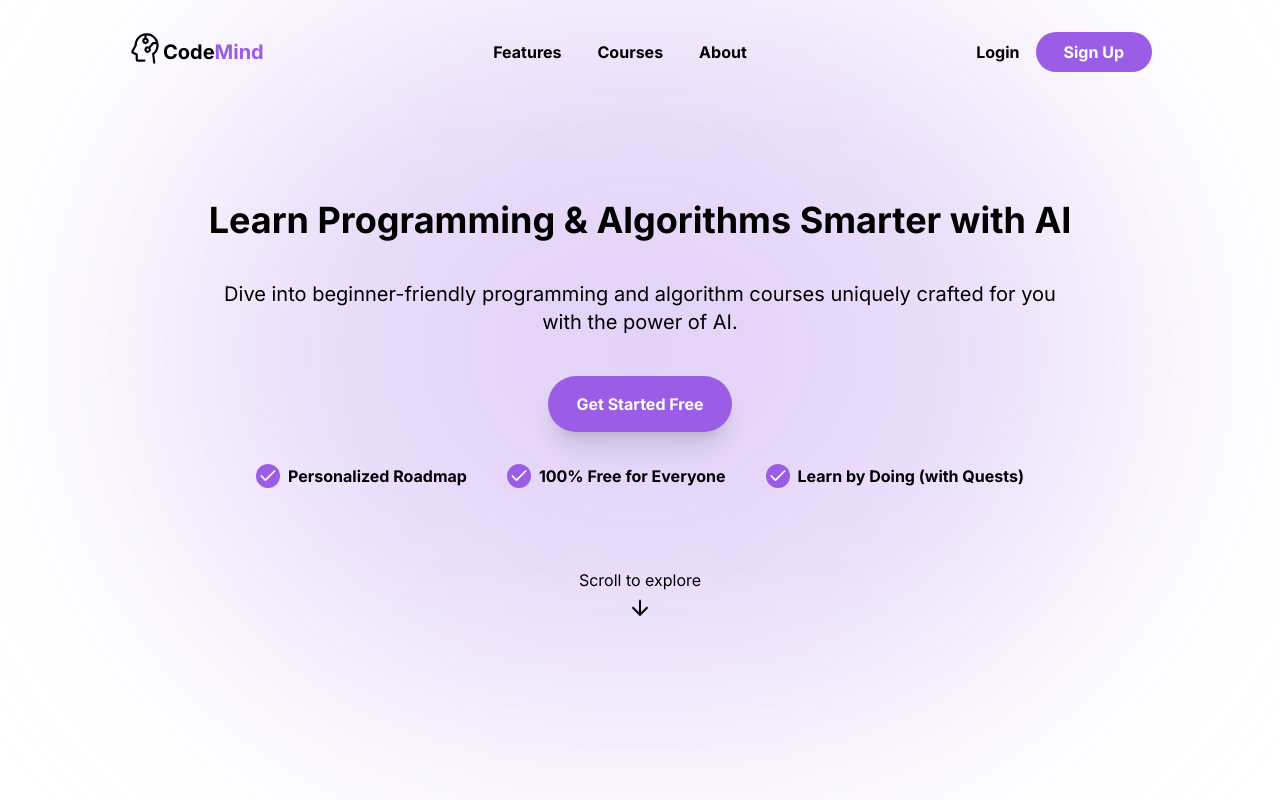
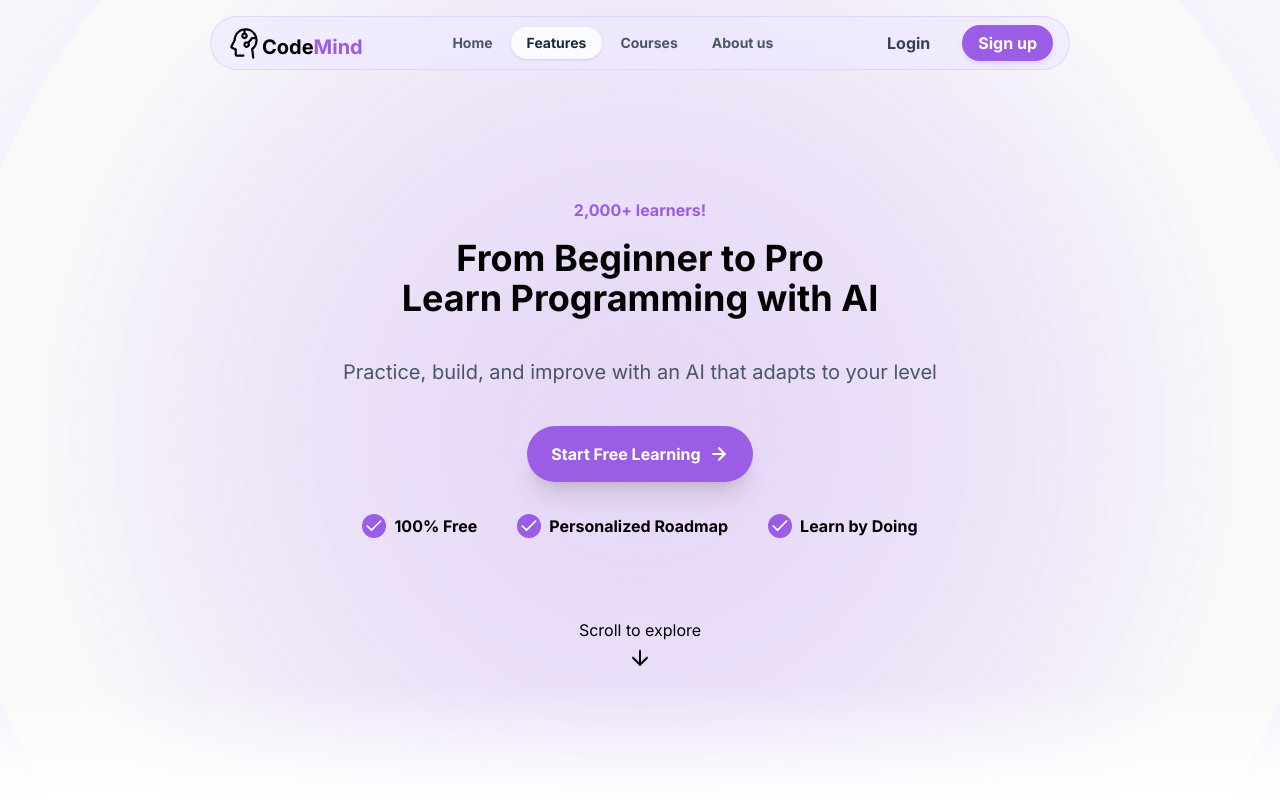
Before and after one commit to AzzOu3108/CodeMind, a Next.js app in the folder frontend/: page / in a window 1280 px wide. Shown: the top 800 px of the page. Built offline with nearby package versions, Linux system fonts and the light colour scheme.

Commit message:
rebuild the hero section

```diff
--- a/frontend/app/components/About.tsx
+++ b/frontend/app/components/About.tsx
@@ -13,7 +13,7 @@ export default function About() {
   return (
     <section
       id='about'
-      className='relative min-h-screen flex-col items-center justify-center md:scroll-m-28'
+      className='relative min-h-screen flex-col items-center justify-center md:scroll-m-28 px-5 lg:px-32 sm:px-20'
     >
       <div className='pointer-events-none'>
         <BlurBackground width={902} height={400} />
--- a/frontend/app/components/Courses.tsx
+++ b/frontend/app/components/Courses.tsx
@@ -20,7 +20,7 @@ export default function Courses() {
   return (
     <section
       id='courses'
-      className='relative min-h-screen scroll-m-5'>
+      className='relative min-h-screen scroll-m-5 px-5 lg:px-32 sm:px-20'>
       <div className='pointer-events-none absolute inset-0 z-0'>
         <BlurBackground width={902} height={369} />
       </div>
--- a/frontend/app/components/Footer.tsx
+++ b/frontend/app/components/Footer.tsx
@@ -7,7 +7,7 @@ export default function Footer() {
   return (
     <section
     id='footer'
-    className='relative h-1/2 w-screen bg-[#c9a8f110] -mx-5 sm:-mx-20 lg:-mx-32'
+    className='relative h-1/2 w-screen bg-[#c9a8f110]'
     >
       <div className='pt-7 px-12'>
 
--- a/frontend/app/components/Hero.tsx
+++ b/frontend/app/components/Hero.tsx
@@ -3,9 +3,10 @@
 import React from 'react'
 import { motion } from 'framer-motion'
 import BlurBackground from './ui/BlurBackground'
-import { ArrowDown, Check } from 'lucide-react'
+import { ArrowDown, ArrowRight, Check } from 'lucide-react'
 import Button from './ui/Button'
 import Link from 'next/link'
+import Image from 'next/image'
 
 const SPRING: [number, number, number, number] = [0.22, 1, 0.36, 1]
 
@@ -16,9 +17,9 @@ const fadeUp = (delay: number) => ({
 })
 
 const features = [
+  "100% Free",
   "Personalized Roadmap",
-  "100% Free for Everyone",
-  "Learn by Doing (with Quests)",
+  "Learn by Doing",
 ]
 
 export default function Hero() {
@@ -28,24 +29,31 @@ export default function Hero() {
       className="relative h-screen flex justify-center"
     >
       <div className="pointer-events-none">
-        <BlurBackground />
+        <Image
+        src="/assets/bg-hero-section.svg"
+        alt=""
+        fill
+        className="object-cover -z-30"
+        priority
+      />
       </div>
 
       <div className="text-center z-10 mt-20 md:mt-20 lg:mt-32 2xl:mt-48">
 
         {/* Heading */}
+        <p className='text-primary pb-4 font-semibold'>2,000+ learners!</p>
         <motion.h1
           {...fadeUp(0)}
           className="text-3xl md:text-3xl lg:text-4xl 2xl:text-5xl font-bold pb-10"
         >
-          Learn Programming & Algorithms Smarter with AI
+          From Beginner to Pro
+          <br />
+          Learn Programming with AI
         </motion.h1>
 
         {/* Subheading */}
-        <motion.p {...fadeUp(0.15)} className="pb-10 xl:text-xl">
-          Dive into beginner-friendly programming and algorithm courses uniquely crafted for you
-          <br />
-          with the power of AI.
+        <motion.p {...fadeUp(0.15)} className="pb-6 sm:pb-10 text-sm sm:text-base xl:text-xl text-gray-600">
+          Practice, build, and improve with an AI that adapts to your level
         </motion.p>
 
         {/* CTA Button */}
@@ -58,10 +66,12 @@ export default function Hero() {
           <Button
             type="button"
             aria-label="Get started free"
-            size="lg"
-            className="shadow-xl font-bold"
+            size="md"
+            className="shadow-xl font-semibold"
           >
-            <Link href="/auth/signup">Get Started Free</Link>
+            <Link href="/auth/signup" className="inline-flex items-center gap-2">
+              Start Free Learning <ArrowRight size={20} strokeWidth={2.5} />
+            </Link>
           </Button>
         </motion.div>
 
--- a/frontend/app/components/NavBar.tsx
+++ b/frontend/app/components/NavBar.tsx
@@ -1,9 +1,8 @@
 "use client"
 
 import { motion, AnimatePresence, easeInOut } from "framer-motion"
-import { Menu } from "lucide-react"
-import { useState } from "react"
-import Button from "./ui/Button"
+import { Menu, X } from "lucide-react"
+import { useState, useEffect } from "react"
 import Link from "next/link"
 import Logo from "./ui/Logo"
 
@@ -16,134 +15,228 @@ const slideDown = (delay: number) => ({
 })
 
 const NAV_LINKS = [
+  { href: "#navbar",   label: "Home"     },
   { href: "#features", label: "Features" },
   { href: "#courses",  label: "Courses"  },
-  { href: "#about",    label: "About"    },
+  { href: "#about",    label: "About us" },
 ]
 
-function NavLink({ href, label }: { href: string; label: string }) {
+// ── Per-link pill with hover + active state ──────────────────────────────────
+function NavLink({
+  href,
+  label,
+  active,
+  onClick,
+}: {
+  href: string
+  label: string
+  active: boolean
+  onClick: () => void
+}) {
   const [hovered, setHovered] = useState(false)
+  const highlighted = active || hovered
 
   return (
     <a
       href={href}
-      className="relative pb-1"
+      onClick={onClick}
+      className="relative inline-flex items-center px-4 py-1.5 rounded-full text-sm font-semibold
+                 transition-colors duration-150 select-none"
       onMouseEnter={() => setHovered(true)}
       onMouseLeave={() => setHovered(false)}
     >
-      {label}
+      {/* Animated pill background */}
+      <motion.span
+        className="absolute inset-0 rounded-full bg-white/80 shadow-sm"
+        initial={false}
+        animate={{ opacity: highlighted ? 1 : 0, scale: highlighted ? 1 : 0.92 }}
+        transition={{ duration: 0.35, ease: SPRING }}
+      />
 
-      <motion.span
-        className="absolute bottom-0 left-0 right-0 h-[2px] bg-primary rounded-full"
-        initial={{ scaleX: 0 }}
-        animate={{ scaleX: hovered ? 1 : 0 }}
-        transition={{ duration: 0.3, ease: SPRING }}
-        style={{ originX: 0.5 }}
-      />
+      <span
+        className={`relative z-10 transition-colors duration-150 ${
+          highlighted ? "text-gray-800" : "text-gray-600"
+        }`}
+      >
+        {label}
+      </span>
     </a>
   )
 }
 
+// ── Main Navbar ──────────────────────────────────────────────────────────────
 export default function NavBar() {
-  const [open, setOpen] = useState(false)
+  const [open, setOpen]           = useState(false)
+  const [activeIndex, setActive]  = useState(0)   // "Home" is active by default
+
+  // Optional: auto-highlight based on scroll position
+  useEffect(() => {
+    const sectionIds = NAV_LINKS.map((l) => l.href.replace("#", ""))
+
+    const observer = new IntersectionObserver(
+      (entries) => {
+        entries.forEach((entry) => {
+          if (entry.isIntersecting) {
+            const idx = sectionIds.indexOf(entry.target.id)
+            if (idx !== -1) setActive(idx)
+          }
+        })
+      },
+      { rootMargin: "-40% 0px -55% 0px" }
+    )
+
+    sectionIds.forEach((id) => {
+      const el = document.getElementById(id)
+      if (el) observer.observe(el)
+    })
+
+    return () => observer.disconnect()
+  }, [])
 
   return (
-    <nav className="w-full mx-auto mt-6">
-      <div className="flex items-center justify-between">
+    <nav className="w-full pt-4 px-4 sm:px-6 sticky top-0 z-50">
 
+      {/* ── Centering wrapper: keeps navbar ~860px wide on any screen ─── */}
+      <div className="max-w-[860px] mx-auto">
+
+      {/* ── Pill container ─────────────────────────────────────────────── */}
+      <div
+        className="flex items-center justify-between
+                   bg-[#ede8ff]/60 backdrop-blur-md
+                   px-4 py-2
+                   border border-[#d8caff]/70
+                   rounded-full"
+      >
+        {/* Logo */}
         <motion.div {...slideDown(0)}>
           <Logo />
         </motion.div>
 
+        {/* Hamburger (mobile) */}
         <motion.button
           {...slideDown(0.1)}
-          className="md:hidden"
+          className="md:hidden p-1"
           onClick={() => setOpen(!open)}
           aria-label="Toggle menu"
-          whileTap={{ scale: 0.9 }}
+          whileTap={{ scale: 0.88 }}
         >
-          <Menu size={28} />
+          {open ? <X size={26} /> : <Menu size={26} />}
         </motion.button>
 
-        <ul className="hidden md:flex space-x-9 pt-2 font-semibold 2xl:text-xl">
+        {/* Desktop nav links */}
+        <ul className="hidden md:flex items-center gap-0.5">
           {NAV_LINKS.map((link, i) => (
             <motion.li key={link.href} {...slideDown(0.15 + i * 0.08)}>
-              <NavLink href={link.href} label={link.label} />
+              <NavLink
+                href={link.href}
+                label={link.label}
+                active={activeIndex === i}
+                onClick={() => setActive(i)}
+              />
             </motion.li>
           ))}
         </ul>
 
-        <div className="hidden md:flex pt-2 font-bold space-x-4 2xl:text-xl">
+        {/* Desktop auth */}
+        <div className="hidden md:flex items-center gap-2">
           <motion.div {...slideDown(0.38)}>
-            <button
-              type="button"
-              className="pt-2 hover:text-primary cursor-pointer transition-colors duration-200"
+            <Link
+              href="/auth/login"
+              className="px-6 py-2.5 text-base font-bold text-gray-700
+                          hover:text-purple-700 transition-colors duration-200"
             >
-              <Link href="/auth/login">Login</Link>
-            </button>
+              Login
+            </Link>
           </motion.div>
 
           <motion.div
             {...slideDown(0.46)}
             whileHover={{ scale: 1.04 }}
-            whileTap={{ scale: 0.96 }}
+            whileTap={{ scale: 0.95 }}
           >
-            <Button type="button">
-              <Link href="/auth/signup">Sign Up</Link>
-            </Button>
+                <Link
+                  href="/auth/signup"
+                  className="inline-flex items-center px-4 py-1.5
+                            bg-primary hover:bg-primary/85
+                            text-white text-base font-bold
+                           rounded-full shadow-md shadow-purple-300/40
+                           transition-all duration-300"
+            >
+              Sign up
+            </Link>
           </motion.div>
         </div>
+      </div>
+      </div>{/* end centering wrapper */}
 
-      </div>
-
-      {/* Mobile Menu */}
+      {/* ── Mobile slide-down menu ──────────────────────────────────────── */}
       <AnimatePresence>
         {open && (
           <motion.div
+            key="backdrop"
             initial={{ opacity: 0 }}
             animate={{ opacity: 1 }}
             exit={{ opacity: 0 }}
             transition={{ duration: 0.2 }}
-            className="fixed inset-0 z-40 bg-black/30 backdrop-blur-sm md:hidden"
+            className="fixed inset-0 z-40 bg-black/20 backdrop-blur-sm md:hidden"
             onClick={() => setOpen(false)}
           >
             <motion.div
-              initial={{ y: -20, opacity: 0, scale: 0.97 }}
+              key="panel"
+              initial={{ y: -16, opacity: 0, scale: 0.97 }}
               animate={{ y: 0, opacity: 1, scale: 1 }}
-              exit={{ y: -20, opacity: 0, scale: 0.97 }}
-              transition={{ duration: 0.3, ease: SPRING }}
+              exit={{ y: -16, opacity: 0, scale: 0.97 }}
+              transition={{ duration: 0.28, ease: SPRING }}
               className="absolute top-16 left-1/2 -translate-x-1/2
-                         bg-white rounded-lg p-6 shadow-lg
-                         flex flex-col items-center space-y-3 font-semibold w-3/4"
+                         bg-white/95 backdrop-blur-sm
+                         rounded-2xl p-5 shadow-xl
+                         flex flex-col items-center gap-2
+                         font-semibold w-3/4 max-w-xs"
               onClick={(e) => e.stopPropagation()}
             >
               {NAV_LINKS.map((link, i) => (
                 <motion.a
                   key={link.href}
                   href={link.href}
-                  onClick={() => setOpen(false)}
-                  className="block"
+                  onClick={() => { setActive(i); setOpen(false) }}
+                  className={`w-full text-center px-4 py-2.5 rounded-xl text-sm
+                              transition-colors duration-150 ${
+                                activeIndex === i
+                                  ? "bg-purple-100 text-purple-700"
+                                  : "hover:bg-gray-50 text-gray-700"
+                              }`}
                   initial={{ opacity: 0, x: -10 }}
                   animate={{ opacity: 1, x: 0 }}
                   transition={{ delay: 0.05 + i * 0.07, duration: 0.3, ease: easeInOut }}
-                  whileTap={{ scale: 0.95 }}
+                  whileTap={{ scale: 0.96 }}
                 >
                   {link.label}
                 </motion.a>
               ))}
 
               <motion.div
-                className="flex space-x-4 font-bold pt-2"
+                className="flex items-center gap-3 pt-2 w-full justify-center border-t border-gray-100"
                 initial={{ opacity: 0, y: 8 }}
                 animate={{ opacity: 1, y: 0 }}
-                transition={{ delay: 0.28, duration: 0.3, ease: easeInOut }}
+                transition={{ delay: 0.3, duration: 0.3, ease: easeInOut }}
               >
-                <button className="hover:text-primary cursor-pointer">
-                  <Link href="/auth/login">Login</Link>
-                </button>
-                <Button type="button">
-                  <Link href="/auth/signup">Sign Up</Link>
-                </Button>
+                <Link
+                  href="/auth/login"
+                  className="px-4 py-2 text-base font-bold text-gray-700
+                             hover:text-purple-700 transition-colors duration-200"
+                  onClick={() => setOpen(false)}
+                >
+                  Login
+                </Link>
+                <Link
+                  href="/auth/signup"
+                  className="px-5 py-2 bg-primary hover:bg-primary/85
+                              text-white text-base font-bold rounded-full
+                              transition-all duration-300"
+                  onClick={() => setOpen(false)}
+                >
+                  Sign up
+                </Link>
               </motion.div>
             </motion.div>
           </motion.div>
--- a/frontend/app/page.tsx
+++ b/frontend/app/page.tsx
@@ -8,9 +8,7 @@ import About from "./components/About";
 import Footer from "./components/Footer";
 import Hero from "./components/Hero";
 import { useEffect } from "react";
-import Techstack from "./components/Techstack";
 import TechStack from "./components/Techstack";
-import DashboardContent from "./dashboard/components/DashboardContent";
 
 export default function Home() {
 
@@ -21,15 +19,24 @@ export default function Home() {
   }, [])
 
   return (
-    <div className="px-5 lg:px-32 sm:px-20">
-      <NavBar />
-      <main>
-      <Hero />
+    <div>
+      <div className="relative">
+        <Image
+          src="/assets/bg-hero-section.svg"
+          alt=""
+          fill
+          className="object-cover -z-10"
+          priority
+        />
+        <NavBar />
+        <main>
+          <Hero />
+        </main>
+      </div>
       <Features />
       <Courses />
       <TechStack />
       <About />
-      </main>
       <Footer />
     </div>
   );
```
Also changed, not shown: frontend/public/assets/bg-features-section.svg (added), frontend/public/assets/bg-hero-section.svg (added).
